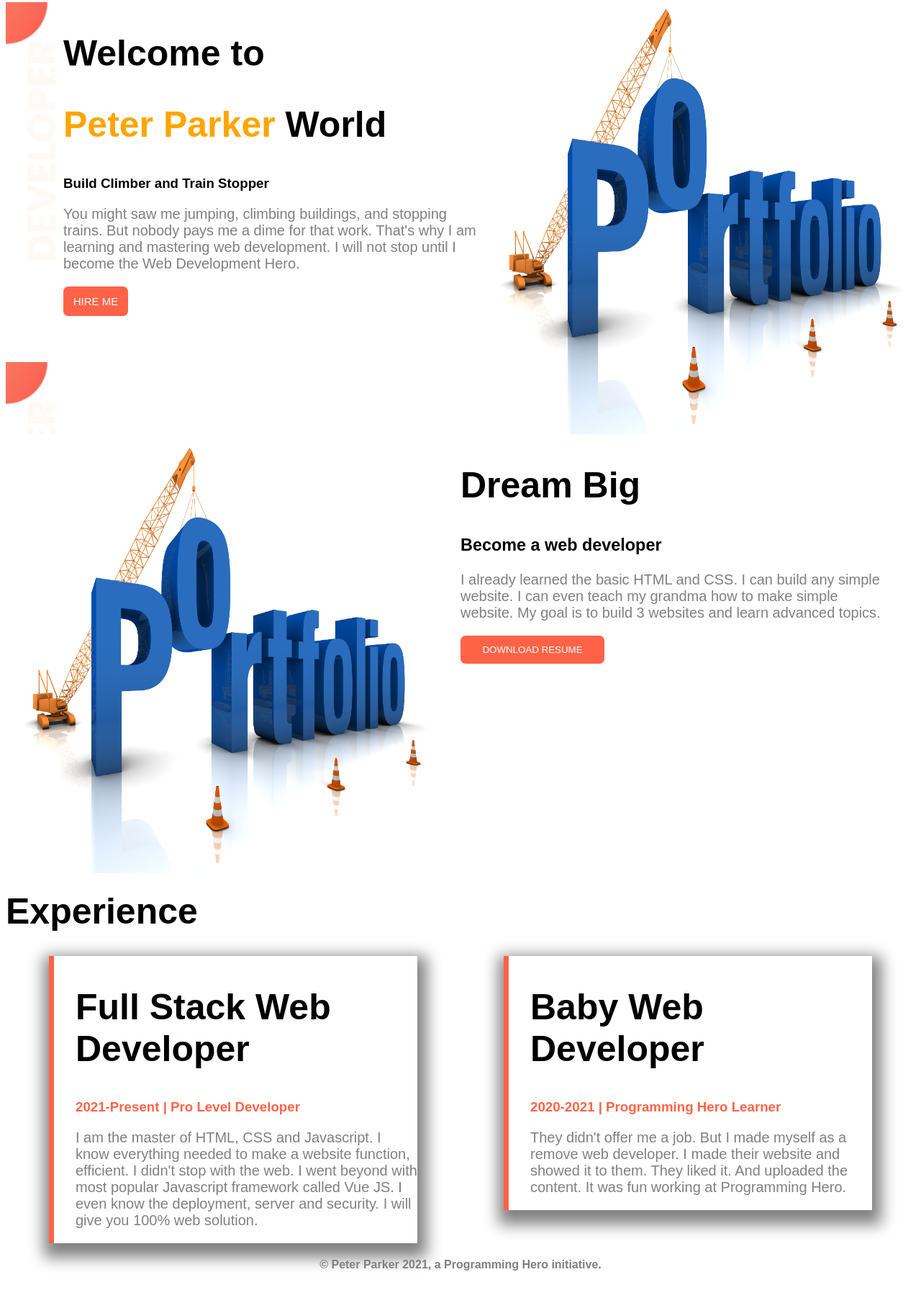
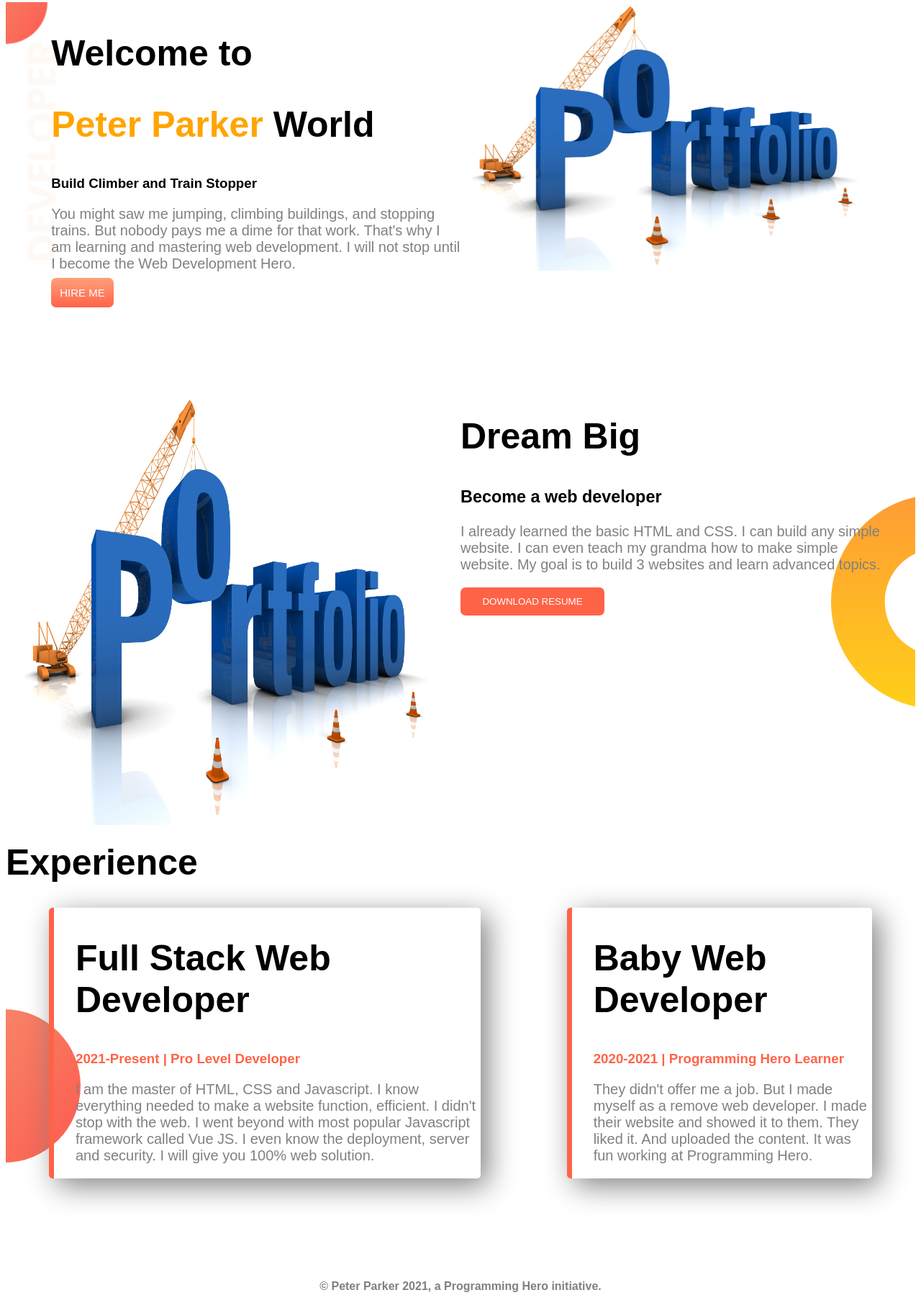
Before and after one commit to Mutasim-Shatil/new-portfolio, a plain HTML site: page index.html in a window 1280 px wide. Shown: the part 5-1822 px from the top of the page at 72% size. Before the commit the page ends 1793 px from the top, so only its background shows below. Drawn offline with Linux system fonts and the light colour scheme; a web font is replaced by a local one.

Commit message:
modified css

```diff
--- a/index.html
+++ b/index.html
@@ -23,7 +23,7 @@
           mastering web development. I will not stop until I become the Web
           Development Hero.
         </p>
-        <button class="hire-button">HIRE ME</button>
+        <a class="hire-button"target="_blank" href="https://www.linkedin.com/in/md-mutasim-billah-3164601b6/">HIRE ME</a>
       </div>
 
       <div class="peter-image">
@@ -52,11 +52,11 @@
         <h1>Full Stack Web Developer</h1>
         <h3>2021-Present | Pro Level Developer</h3>
         <p>
-            I am the master of HTML, CSS and Javascript. I know everything
-            needed to make a website function, efficient. I didn't stop with the
-            web. I went beyond with most popular Javascript framework called Vue
-            JS. I even know the deployment, server and security. I will give you
-            100% web solution.
+          I am the master of HTML, CSS and Javascript. I know everything needed
+          to make a website function, efficient. I didn't stop with the web. I
+          went beyond with most popular Javascript framework called Vue JS. I
+          even know the deployment, server and security. I will give you 100%
+          web solution.
         </p>
       </div>
       <class class="web">
@@ -64,12 +64,10 @@
         <h3>2020-2021 | Programming Hero Learner</h3>
         <p>
           They didn't offer me a job. But I made myself as a remove web
-            developer. I made their website and showed it to them. They liked
-            it. And uploaded the content. It was fun working at Programming
-            Hero.
+          developer. I made their website and showed it to them. They liked it.
+          And uploaded the content. It was fun working at Programming Hero.
         </p>
       </class>
-      </div>
     </section>
     <section class="footer">
       <h4>© Peter Parker 2021, a Programming Hero initiative.</h4>
--- a/style.css
+++ b/style.css
@@ -4,7 +4,9 @@ body {
 }
 .header {
   display: flex;
-  height: 600px;
+  padding-bottom: 120px;
+  background-image: url(/images/top-banner.png);
+  background-repeat: no-repeat;
 }
 h1 {
   font-size: 50px;
@@ -17,22 +19,23 @@ h1 {
   font-size: 20px;
 }
 .hire-button {
-  background-color: tomato;
   color: white;
   border: none;
   padding: 12px;
   border-radius: 7px;
   width: 90px;
   font-size: 15px;
+  text-decoration: none; /*remove text underline */
+  background-image: linear-gradient(lightSalmon,tomato);
 }
 .peter-details {
   width: 50%;
-  padding-left: 80px;
-  background-image: url(/images/top-banner.png);
+  padding-left: 5%;
 }
 
 .peter-image {
   width: 50%;
+  padding-right: 5%;
   height: 100%;
 }
 .peter-image img {
@@ -60,6 +63,9 @@ h1 {
   padding-left: 40px;
   padding-right: 40px;
   font-size: 20px;
+  background-image: url(/images/dream-bg.png);
+  background-repeat: no-repeat;
+  background-position:right;
 }
 .dream-big p {
   color: gray;
@@ -93,19 +99,22 @@ h1 {
   font-size: 20px;
 }
 .web {
-  width: 50%;
-  height: 100%;
+  /* width: 80%;
+  height: 100%; */
   border-left: 7px solid tomato;
   margin-left: 60px;
   padding-left: 30px;
-  box-shadow: 3px 10px 20px 10px gray;
+  box-shadow: 10px 10px 40px gray;
   margin-right: 60px;
+  border-radius: 5px;
 }
 .container {
-  width: 100%;
-  height: 100%;
   display: flex;
-  height: 100%;
+  padding-bottom: 120px;
+  background-image: url(/images/exp-bg.png);
+  background-repeat: no-repeat;
+  background-position: left center;
+
 }
 .footer {
 }
```
Lines whose indentation alone changed are shown as unchanged.
